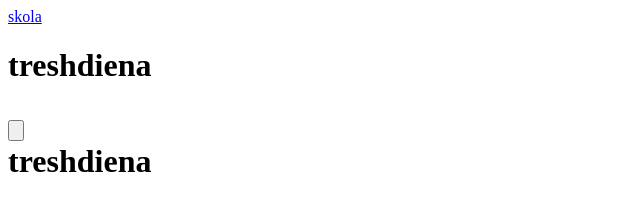
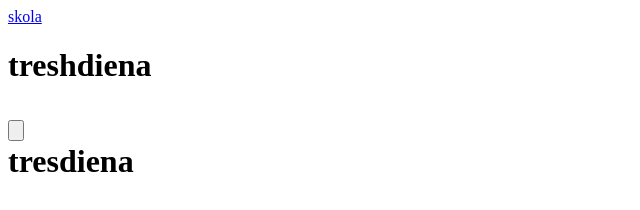
Before and after one commit to ghugoe/TestWeb, a plain HTML site: page index.html in a window 1280 px wide. Shown: the full height of the page, 0-640 px from the left. Drawn offline with Linux system fonts and the light colour scheme.

Commit message:
meginajums

```diff
--- a/index.html
+++ b/index.html
@@ -13,7 +13,7 @@
     <body>
         <a href="skola.html">skola</a>
         <h1> treshdiena <h1> <input type="submit" value="" />
-        <div>treshdiena</div>
+        <div>tresdiena</div>
 
     </body>
 </html>
```
